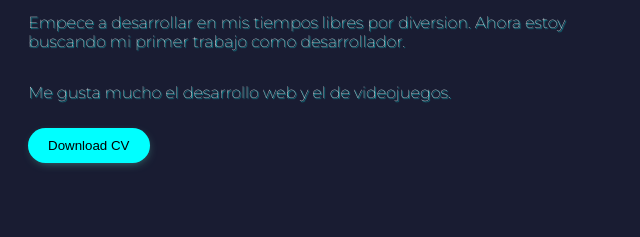
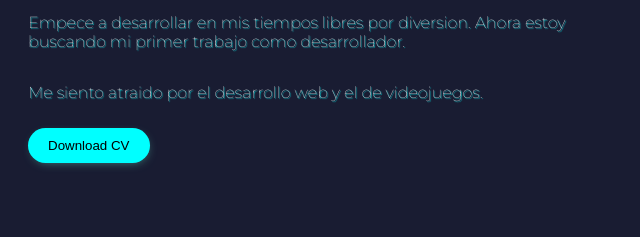
Before and after one commit to nicosj/nicosj, a plain HTML site: page index.html in a window 1280 px wide. Shown: the part 340-577 px from the top of the page, 516-1156 px from the left. Drawn offline with Linux system fonts and the light colour scheme.

Commit message:
fix: index

```diff
--- a/index.html
+++ b/index.html
@@ -49,7 +49,7 @@
                 Ahora estoy buscando mi primer trabajo como desarrollador.
             </p>
             <p>
-                Me gusta mucho el desarrollo web y
+               Me siento atraido por el desarrollo web y
                 el de videojuegos.
             </p>
             <a download href="#">
```
